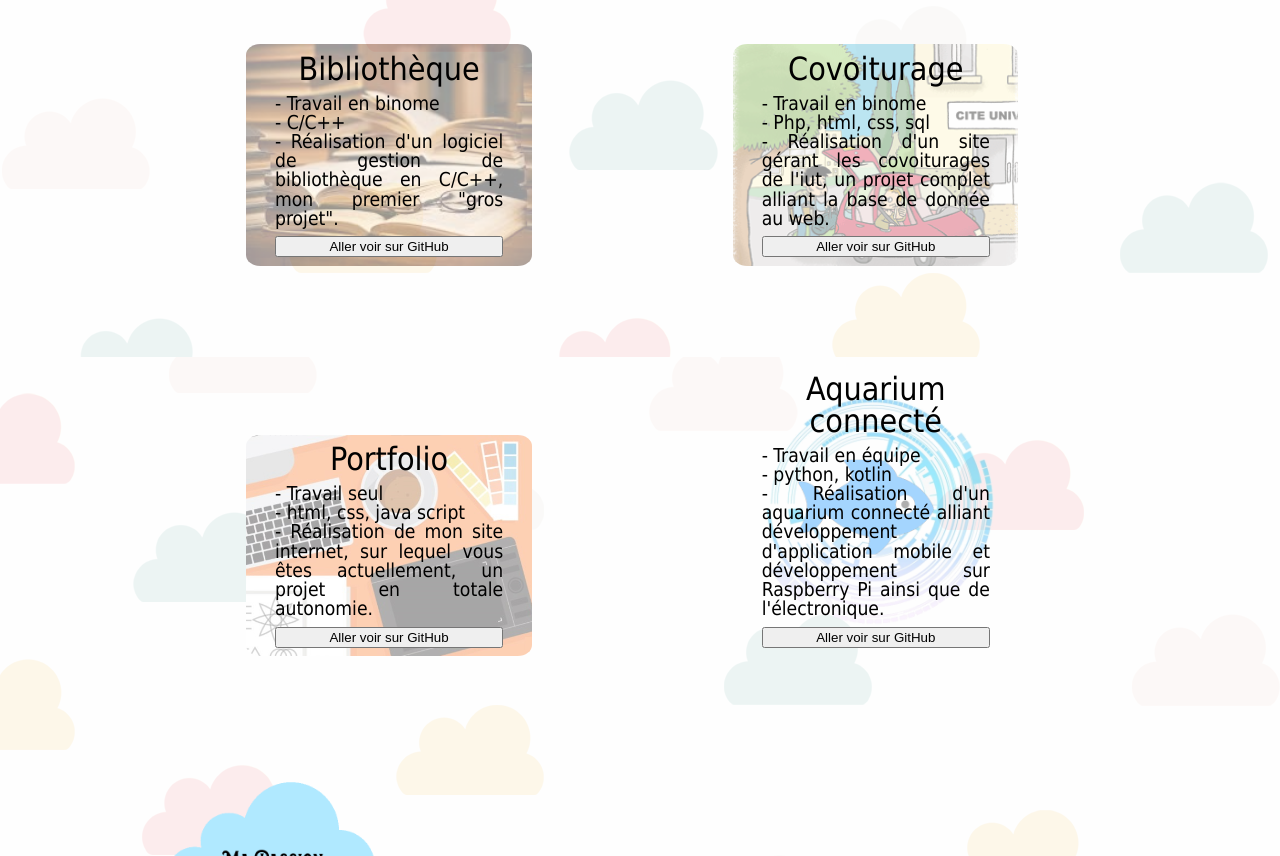
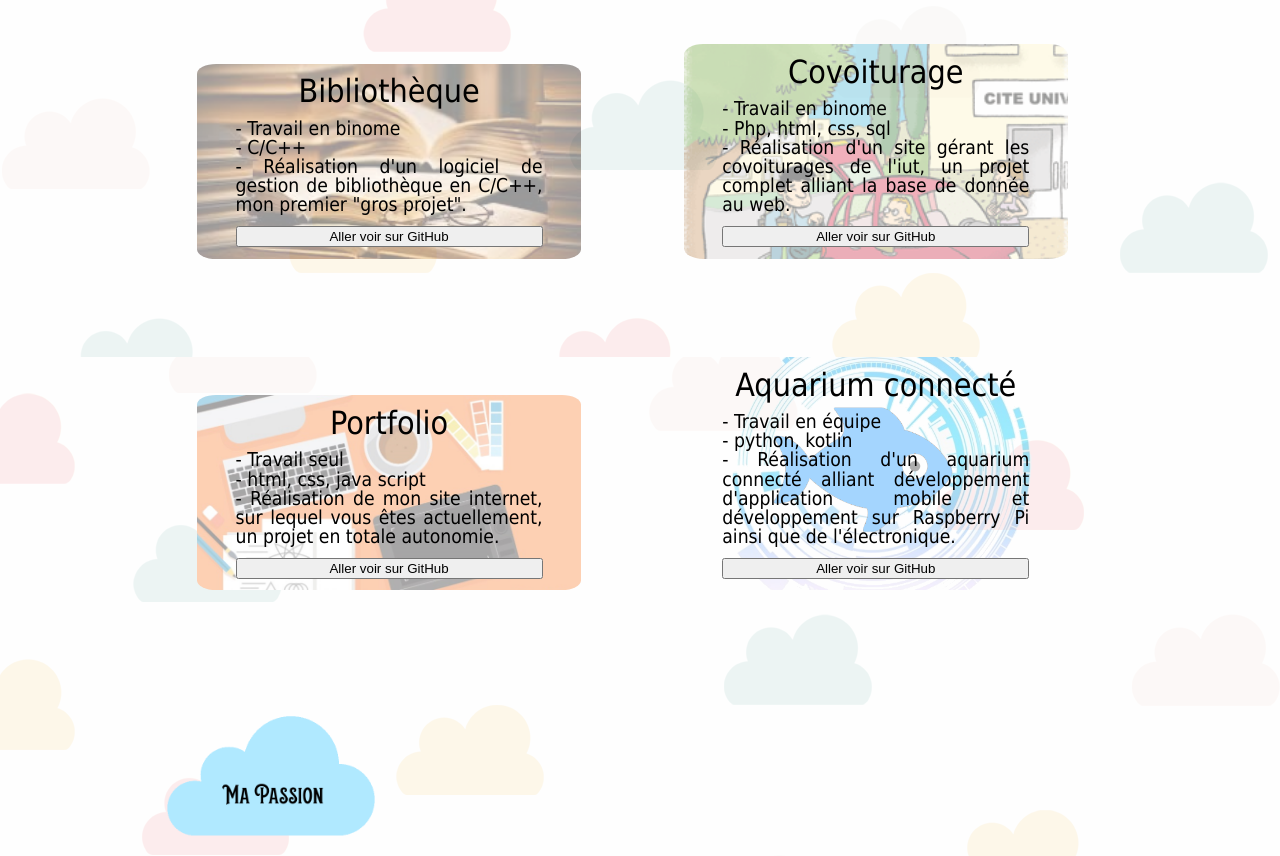
Before and after one commit to aymeric-bachelet/aymeric-portfolio, a plain HTML site: page index.html in a window 1280 px wide. Shown: the part 1563-2419 px from the top of the page. Drawn offline with Linux system fonts and the light colour scheme.

Commit message:
Update StyleLight.css

```diff
--- a/StyleLight.css
+++ b/StyleLight.css
@@ -233,4 +233,8 @@ aside{
 			margin-left: 2%;
 			margin-right: 2%;
 		}
+
+		.section3 div {
+			width: 39%;
+			margin: 5% 5%;
 }
```
